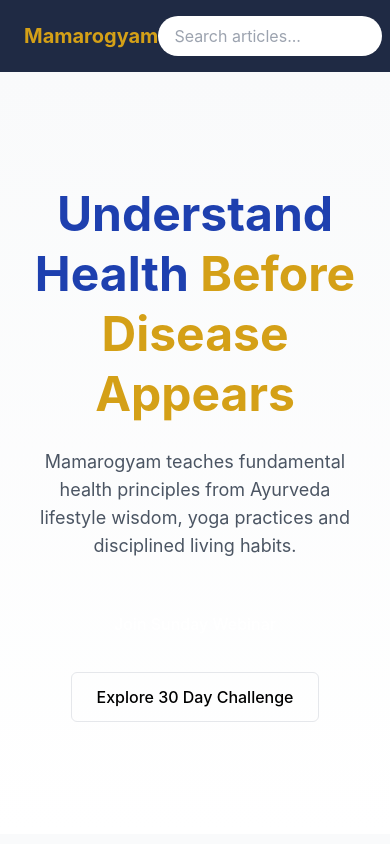
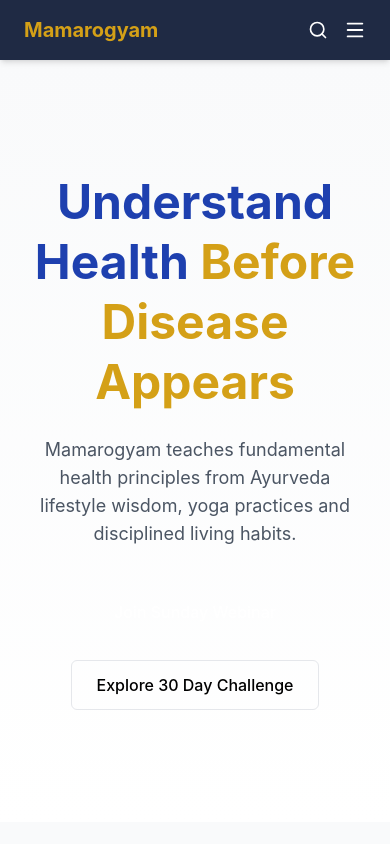
Before and after one commit to SohelKhan7744/mamarogyam-website, a React (Vite) app: page / in a window 390 px wide. Shown: the top 844 px of the page. Built offline with nearby package versions, Linux system fonts and the light colour scheme.

Commit message:
New Respostive featuers

```diff
--- a/src/components/Navbar.jsx
+++ b/src/components/Navbar.jsx
@@ -1,14 +1,13 @@
-import {Link} from "react-router-dom"
+import { Link } from "react-router-dom"
 import { useState } from "react"
+import { Search, Menu, X } from "lucide-react"
 import blogPosts from "../date/blogPosts"
 
 function Navbar() {
 
-const [search, setSearch] = useState("")
-
-function handleSearch(e){
-setSearch(e.target.value)
-}
+const [search,setSearch] = useState("")
+const [showSearch,setShowSearch] = useState(false)
+const [mobileMenu,setMobileMenu] = useState(false)
 
 const filteredPosts = blogPosts.filter(post =>
 post.title.toLowerCase().includes(search.toLowerCase())
@@ -16,7 +15,7 @@
 
 return (
 
-<nav className="bg-navy text-white shadow-md">
+<nav className="bg-navy text-white shadow-md relative">
 
 <div className="max-w-7xl mx-auto px-6 py-4 flex items-center justify-between">
 
@@ -26,9 +25,10 @@
 Mamarogyam
 </Link>
 
-{/* Navigation */}
 
-<div className="hidden md:flex space-x-8 text-sm font-medium">
+{/* Desktop Navigation */}
+
+<div className="hidden md:flex items-center space-x-8 text-sm font-medium">
 
 <Link className="hover:text-mustard transition" to="/">Home</Link>
 <Link className="hover:text-mustard transition" to="/about">About</Link>
@@ -38,25 +38,55 @@
 
 </div>
 
+
+{/* Search Icon */}
+
+<div className="flex items-center gap-4">
+
+<button
+onClick={()=>setShowSearch(!showSearch)}
+className="hover:text-mustard"
+>
+<Search size={20}/>
+</button>
+
+
+{/* Mobile Menu Button */}
+
+<button
+className="md:hidden"
+onClick={()=>setMobileMenu(!mobileMenu)}
+>
+{mobileMenu ? <X size={22}/> : <Menu size={22}/>}
+</button>
+
+</div>
+
+</div>
+
+
 {/* Search Bar */}
 
-<div className="relative">
+{showSearch && (
+
+<div className="bg-white py-3 px-6 border-t relative">
 
 <input
 type="text"
-placeholder="Search articles..."
+placeholder="Search health articles..."
 value={search}
-onChange={handleSearch}
-className="px-4 py-2 rounded-full text-black w-56 focus:outline-none"
+onChange={(e)=>setSearch(e.target.value)}
+className="w-full border px-4 py-2 rounded text-black focus:outline-none"
 />
 
-{/* Search Results */}
+{/* Results */}
 
 {search && (
-<div className="absolute bg-white text-black mt-2 w-56 rounded shadow-lg max-h-60 overflow-y-auto">
+
+<div className="absolute left-6 right-6 bg-white shadow-lg mt-2 rounded max-h-60 overflow-y-auto">
 
 {filteredPosts.length === 0 && (
-<p className="p-3 text-sm text-gray-500">
+<p className="p-3 text-gray-500 text-sm">
 No articles found
 </p>
 )}
@@ -66,7 +96,7 @@
 <Link
 key={post.id}
 to="/knowledge"
-className="block px-4 py-2 hover:bg-gray-100 text-sm"
+className="block px-4 py-2 hover:bg-gray-100 text-sm text-black"
 >
 
 {post.title}
@@ -76,11 +106,33 @@
 ))}
 
 </div>
+
 )}
 
 </div>
 
+)}
+
+
+{/* Mobile Menu */}
+
+{mobileMenu && (
+
+<div className="md:hidden bg-navy border-t border-gray-700">
+
+<div className="flex flex-col px-6 py-4 space-y-4">
+
+<Link onClick={()=>setMobileMenu(false)} to="/">Home</Link>
+<Link onClick={()=>setMobileMenu(false)} to="/about">About</Link>
+<Link onClick={()=>setMobileMenu(false)} to="/programs">Programs</Link>
+<Link onClick={()=>setMobileMenu(false)} to="/knowledge">Knowledge</Link>
+<Link onClick={()=>setMobileMenu(false)} to="/contact">Contact</Link>
+
 </div>
+
+</div>
+
+)}
 
 </nav>
 
```
